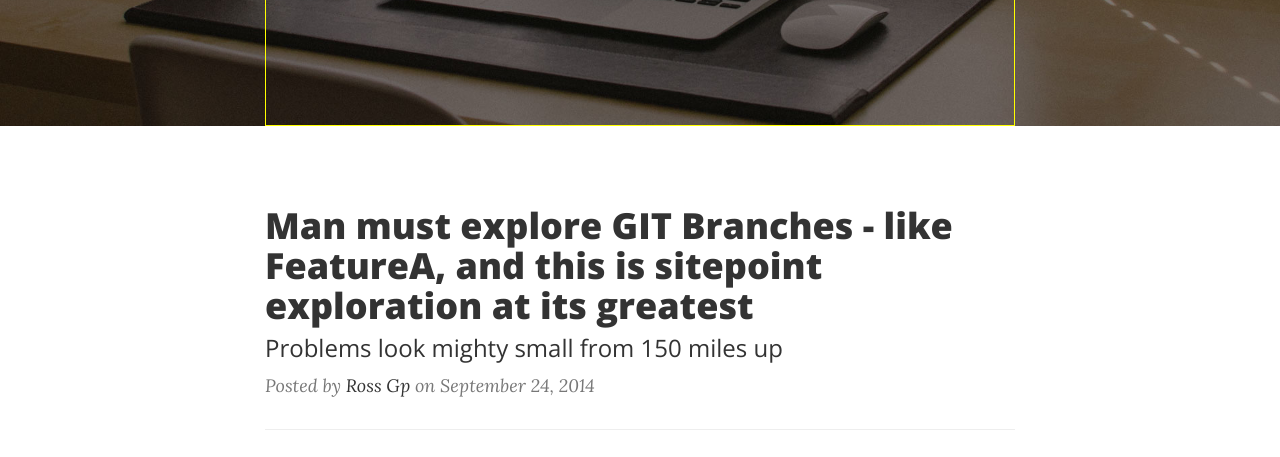
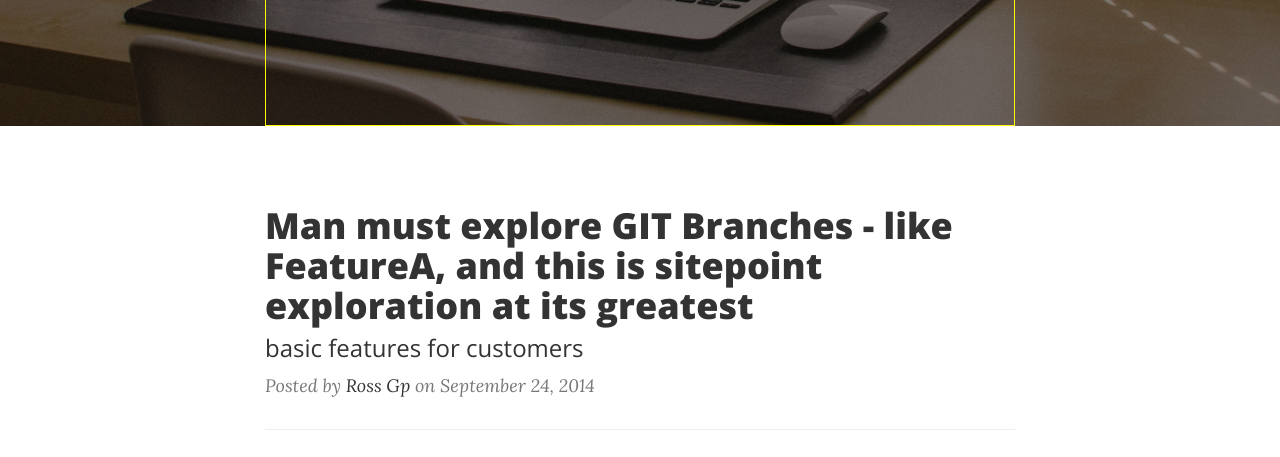
Before and after one commit to RoZZaH/learnable, a website: page index.html in a window 1280 px wide. Shown: the part 324-781 px from the top of the page. Drawn offline with nearby package versions, Linux system fonts and the light colour scheme.

Commit message:
Edited locally by Ross

```diff
--- a/index.html
+++ b/index.html
@@ -93,7 +93,7 @@
                             Man must explore GIT Branches - like FeatureA, and this is sitepoint exploration at its greatest
                         </h2>
                         <h3 class="post-subtitle">
-                            Problems look mighty small from 150 miles up
+                            basic features for customers
                         </h3>
                     </a>
                     <p class="post-meta">Posted by <a href="#">Ross Gp</a> on September 24, 2014</p>
```
